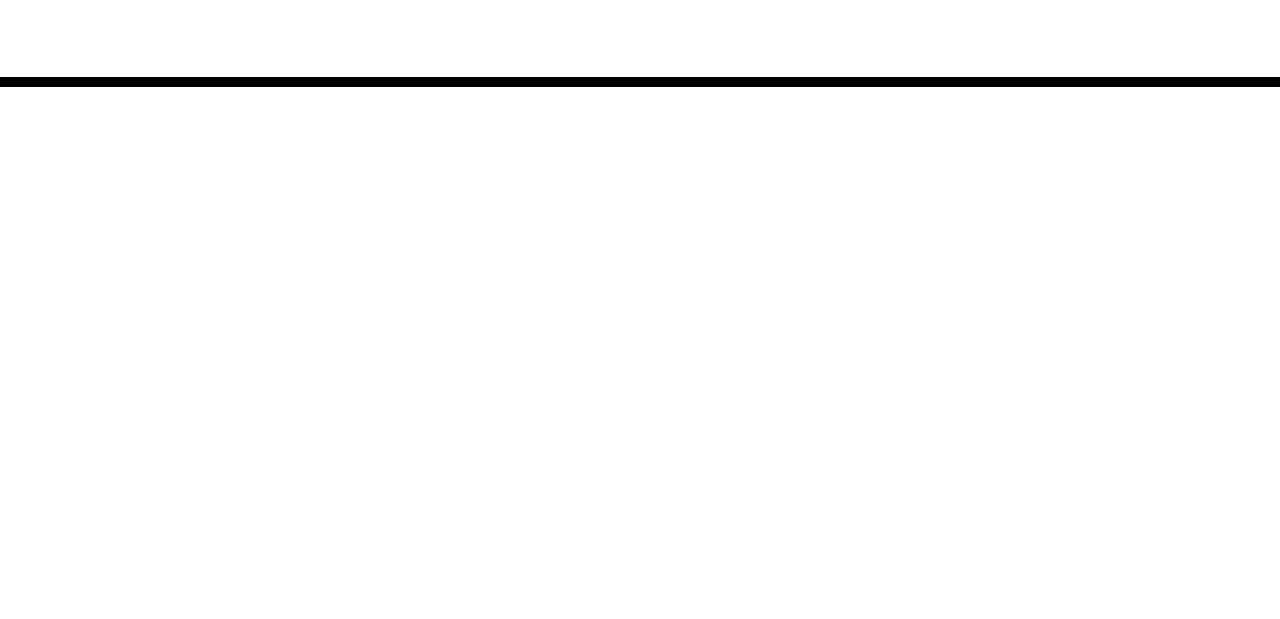
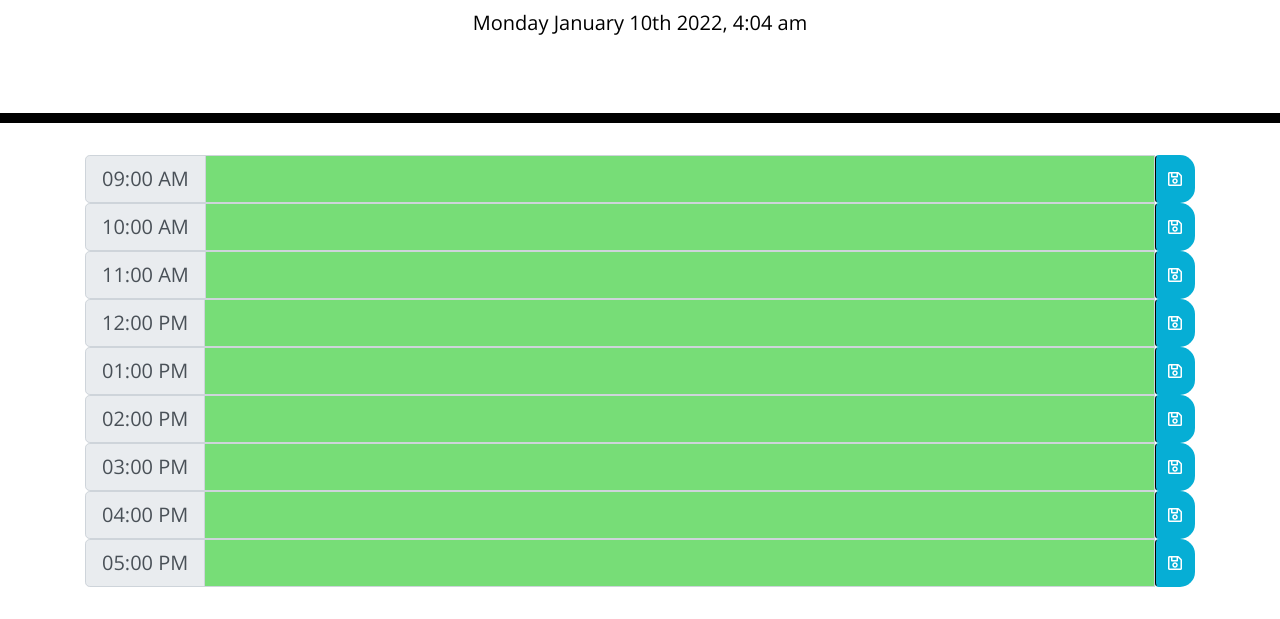
Before and after one commit to HozJr/TAH-workday-scheduler, a plain HTML site: page index.html in a window 1280 px wide. Shown: the part 181-800 px from the top of the page. Drawn offline with nearby package versions, Linux system fonts and the light colour scheme.

Commit message:
HTML 9-5 blocks complete

```diff
--- a/index.html
+++ b/index.html
@@ -29,10 +29,83 @@
       <p id="currentDay" class="lead"></p>
     </header>
     <div class="container">
-      <!-- Timeblocks go here -->
+      <!-- 9AM Timeblock -->
+      <div class="input-group input-group-lg" data-hour="9">
+          <div class="input-group-prepend">
+              <span class="input-group-text time-block block1"></span>
+          </div>
+          <input type="text" class="form-control form9" aria-label="Large">
+          <button class="btn saveBtn"><i class="far fa-save"></i></button>
+      </div>
+      <!-- 10AM Timeblock -->
+      <div class="input-group input-group-lg" data-hour="10">
+        <div class="input-group-prepend">
+            <span class="input-group-text time-block block2"></span>
+        </div>
+        <input type="text" class="form-control form10" aria-label="Large">
+        <button class="btn saveBtn"><i class="far fa-save"></i></button>
+    </div>
+      <!-- 11AM Timeblock -->
+      <div class="input-group input-group-lg" data-hour="11">
+        <div class="input-group-prepend">
+            <span class="input-group-text time-block block3"></span>
+        </div>
+        <input type="text" class="form-control form11" aria-label="Large">
+        <button class="btn saveBtn"><i class="far fa-save"></i></button>
+    </div>
+      <!-- 12PM Timeblock -->
+      <div class="input-group input-group-lg" data-hour="12">
+        <div class="input-group-prepend">
+            <span class="input-group-text time-block block4"></span>
+        </div>
+        <input type="text" class="form-control form12" aria-label="Large">
+        <button class="btn saveBtn"><i class="far fa-save"></i></button>
+    </div>
+      <!-- 1PM Timeblock -->
+      <div class="input-group input-group-lg" data-hour="1">
+        <div class="input-group-prepend">
+            <span class="input-group-text time-block block5"></span>
+        </div>
+        <input type="text" class="form-control form1" aria-label="Large">
+        <button class="btn saveBtn"><i class="far fa-save"></i></button>
+    </div>
+      <!-- 2PM Timeblock -->
+      <div class="input-group input-group-lg" data-hour="2">
+        <div class="input-group-prepend">
+            <span class="input-group-text time-block block6"></span>
+        </div>
+        <input type="text" class="form-control form2" aria-label="Large">
+        <button class="btn saveBtn"><i class="far fa-save"></i></button>
+    </div>
+      <!-- 3PM Timeblock -->
+      <div class="input-group input-group-lg" data-hour="3">
+        <div class="input-group-prepend">
+            <span class="input-group-text time-block block7"></span>
+        </div>
+        <input type="text" class="form-control form3" aria-label="Large">
+        <button class="btn saveBtn"><i class="far fa-save"></i></button>
+    </div>
+      <!-- 4PM Timeblock -->
+      <div class="input-group input-group-lg" data-hour="4">
+        <div class="input-group-prepend">
+            <span class="input-group-text time-block block8"></span>
+        </div>
+        <input type="text" class="form-control form4" aria-label="Large">
+        <button class="btn saveBtn"><i class="far fa-save"></i></button>
+    </div>
+      <!-- 5PM Timeblock -->
+      <div class="input-group input-group-lg" data-hour="5">
+        <div class="input-group-prepend">
+            <span class="input-group-text time-block block9"></span>
+        </div>
+        <input type="text" class="form-control form5" aria-label="Large">
+        <button class="btn saveBtn"><i class="far fa-save"></i></button>
+    </div>
+
     </div>
 
     <script src="https://code.jquery.com/jquery-3.4.1.min.js"></script>
     <script src="https://cdnjs.cloudflare.com/ajax/libs/moment.js/2.24.0/moment.min.js"></script>
+    <script src="script.js"></script>
   </body>
 </html>
--- /dev/null
+++ b/script.js
@@ -0,0 +1,189 @@
+moment();
+$("#currentDay").text(moment().format('dddd MMMM Do YYYY, h:mm a'));
+// Moment Current time
+var currentTime = moment();
+// Returns current time to the nearest hour - 12:30 becomes 12:00
+currentTime = currentTime.startOf("hour");
+// Calculates the start of day + 9 to return 9 am
+var beforeTime = moment().startOf('day').add(9, "hours");
+
+// Time blocks
+// 9 AM
+var time1 = beforeTime.add(0, "h");
+// var time1 = beforeTime;
+time1 = time1.format('hh:mm A');
+// Populates time formula into html
+$(".block1").text(time1);
+// 10 AM
+var time2 = beforeTime.add(1, "h");
+time2 = time2.format('hh:mm A');
+// Populates time formula into html
+$(".block2").text(time2);
+// 11 AM
+var time3 = beforeTime.add(1, "h");
+time3 = time3.format('hh:mm A');
+// Populates time formula into html
+$(".block3").text(time3);
+// 12 PM
+var time4 = beforeTime.add(1, "h");
+time4 = time4.format('hh:mm A');
+// Populates time formula into html
+$(".block4").text(time4);
+// 1 PM
+var time5 = beforeTime.add(1, "h");
+time5 = time5.format('hh:mm A');
+// Populates time formula into html
+$(".block5").text(time5);
+// 2 PM
+var time6 = beforeTime.add(1, "h");
+time6 = time6.format('hh:mm A');
+// Populates time formula into html
+$(".block6").text(time6);
+// 3 PM
+var time7 = beforeTime.add(1, "h");
+time7 = time7.format('hh:mm A');
+// Populates time formula into html
+$(".block7").text(time7);
+// 4 PM
+var time8 = beforeTime.add(1, "h");
+time8 = time8.format('hh:mm A');
+// Populates time formula into html
+$(".block8").text(time8);
+// 5 PM
+var time9 = beforeTime.add(1, "h");
+time9 = time9.format('hh:mm A');
+// Populates time formula into html
+$(".block9").text(time9);
+
+// Function to compare hour slots with current time
+// Update these to coordinating numbers
+function testTime() {
+    // Add time1 9AM
+    time1 = moment().startOf('day').add(9, "hours");
+    // Adjusts current time to the hour
+    currentTime = currentTime.startOf("hour");
+    // Add time1 if/else
+    if (currentTime.isAfter(time1)) {
+        $(".form9").addClass("past");
+    }
+    else if (currentTime.isBefore(time1)) {
+        $(".form9").addClass("future");
+    }
+    else if (currentTime.isSame(time1)) {
+        $(".form9").addClass("present");
+    };
+    // Add time2 10AM
+    time2 = moment().startOf('day').add(10, "hours");
+    // Add time2 if/else
+    if (currentTime.isAfter(time2)) {
+        $(".form10").addClass("past");
+    }
+    else if (currentTime.isBefore(time2)) {
+        $(".form10").addClass("future");
+    }
+    else if (currentTime.isSame(time2)) {
+        $(".form10").addClass("present");
+    };
+    // time3 11AM
+    time3 = moment().startOf('day').add(11, "hours");
+    // Add time3 if/else
+    if (currentTime.isAfter(time3)) {
+        $(".form11").addClass("past");
+    }
+    else if (currentTime.isBefore(time3)) {
+        $(".form11").addClass("future");
+    }
+    else if (currentTime.isSame(time3)) {
+        $(".form11").addClass("present");
+    };
+    // time4 12PM
+    time4 = moment().startOf('day').add(12, "hours");
+    // Add time4 if/else
+    if (currentTime.isAfter(time4)) {
+        $(".form12").addClass("past");
+    }
+    else if (currentTime.isBefore(time4)) {
+        $(".form12").addClass("future");
+    }
+    else if (currentTime.isSame(time4)) {
+        $(".form12").addClass("present");
+    };
+    // time5 1PM
+    time5 = moment().startOf('day').add(13, "hours");
+    // Add time5 if/else
+    if (currentTime.isAfter(time5)) {
+        $(".form1").addClass("past");
+    }
+    else if (currentTime.isBefore(time5)) {
+        $(".form1").addClass("future");
+    }
+    else if (currentTime.isSame(time5)) {
+        $(".form1").addClass("present");
+    };
+    // time6 2PM
+    time6 = moment().startOf('day').add(14, "hours");
+    // Add time6 if/else
+    if (currentTime.isAfter(time6)) {
+        $(".form2").addClass("past");
+    }
+    else if (currentTime.isBefore(time6)) {
+        $(".form2").addClass("future");
+    }
+    else if (currentTime.isSame(time6)) {
+        $(".form2").addClass("present");
+    };
+    // time7 3M
+    time7 = moment().startOf('day').add(15, "hours");
+    // Add time7 if/else
+    if (currentTime.isAfter(time7)) {
+        $(".form3").addClass("past");
+    }
+    else if (currentTime.isBefore(time7)) {
+        $(".form3").addClass("future");
+    }
+    else if (currentTime.isSame(time7)) {
+        $(".form3").addClass("present");
+    };
+    // time8 4pm
+    time8 = moment().startOf('day').add(16, "hours");
+    // Add time8 if/else
+    if (currentTime.isAfter(time8)) {
+        $(".form4").addClass("past");
+    }
+    else if (currentTime.isBefore(time8)) {
+        $(".form4").addClass("future");
+    }
+    else if (currentTime.isSame(time8)) {
+        $(".form4").addClass("present");
+    };
+    // time9 5pm
+    time9 = moment().startOf('day').add(17, "hours");
+    // Add time9 if/else
+    if (currentTime.isAfter(time9)) {
+        $(".form5").addClass("past");
+    }
+    else if (currentTime.isBefore(time9)) {
+        $(".form5").addClass("future");
+    }
+    else if (currentTime.isSame(time9)) {
+        $(".form5").addClass("present");
+    };
+}
+testTime();
+// Loops through input area to get item from local storage
+var x = [9, 10, 11, 12, 1, 2, 3, 4, 5];
+// Test loop:
+for (var i = 0; i < x.length; i++) {
+    var dataHour = localStorage.getItem(x[i]);
+    // form - control
+    $(".form" + x[i]).val(dataHour);
+}
+// Event listener to save to local stroage
+$(".saveBtn").click(function () {
+    event.preventDefault();
+    var formValue = $(this).siblings(".form-control").val();
+    console.log("This worked");
+    var listItem = $(this).parent().data("hour");
+
+    localStorage.setItem(listItem, formValue);
+});
```
